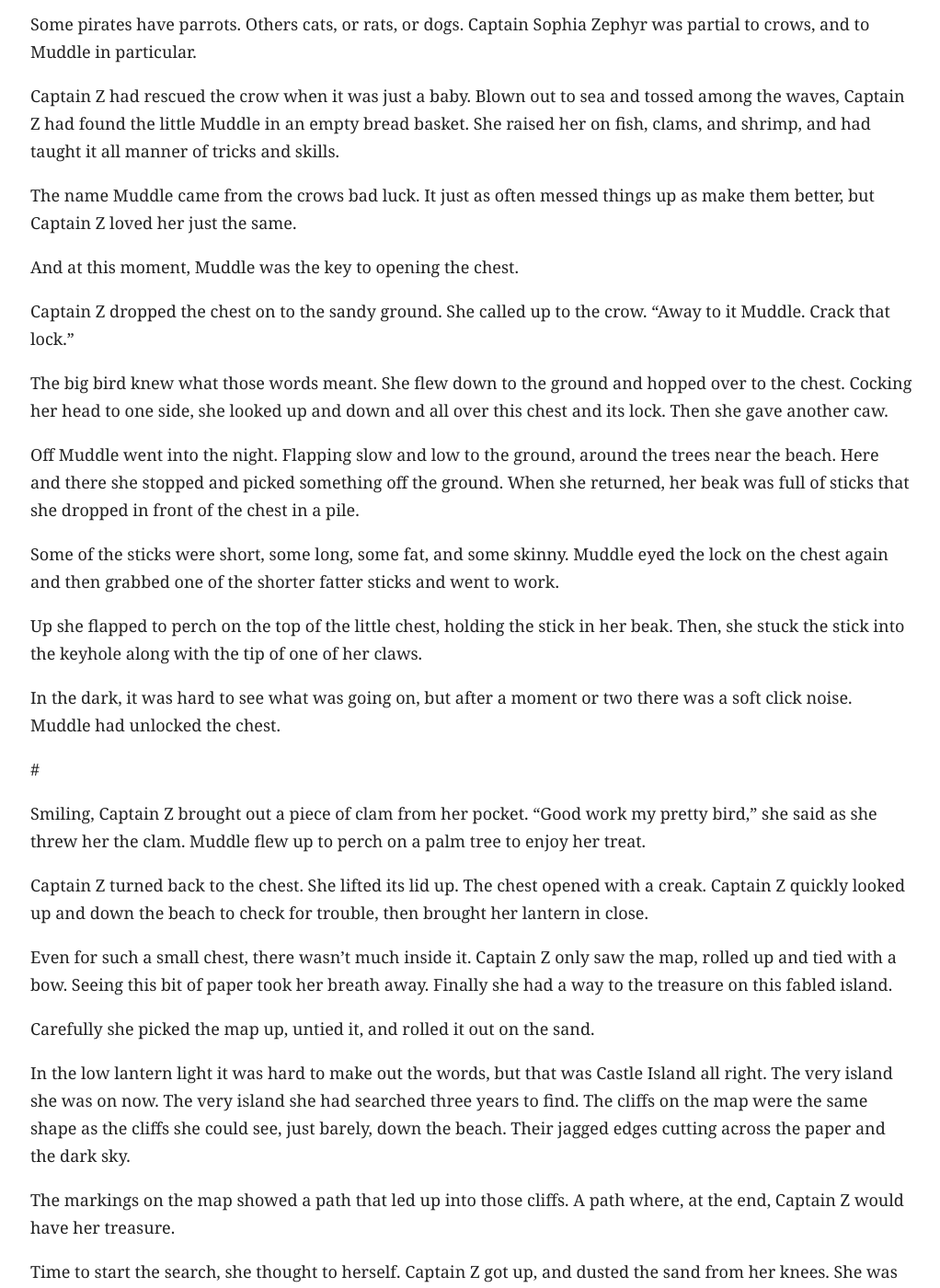
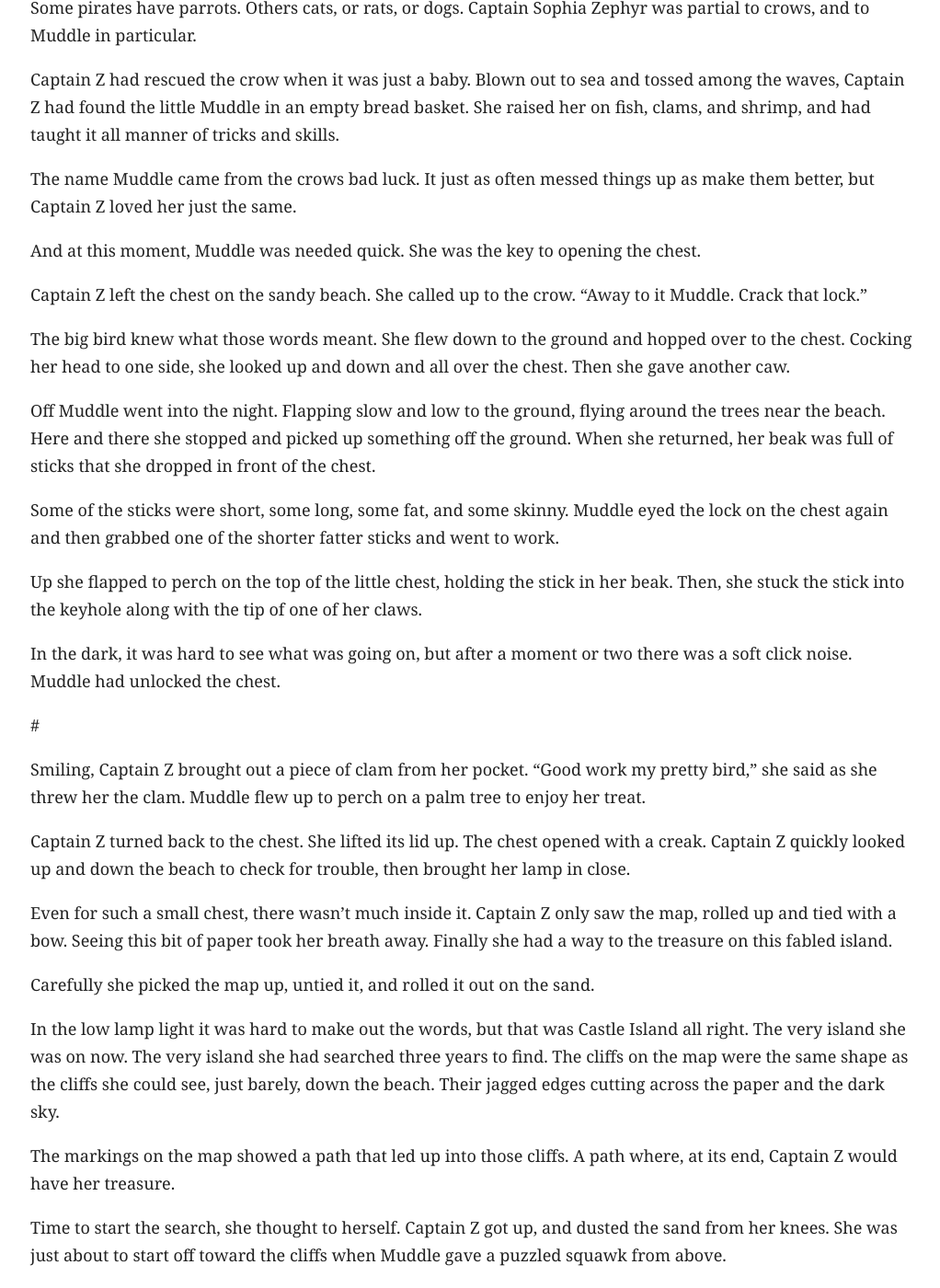
Before and after one commit to vlandham/captain_z, a Jekyll site: the page built from _posts/2014-08-11-captain_z.md, in a window 1280 px wide and 1400 px high, scrolled down 9815 px. Shown: the whole window at 92% size, without its empty margins (127-1149 px from the left). Built offline with Jekyll 4.4.1, drawn with Linux system fonts in a browser that asks for light colours; some web fonts are replaced; some of the changed text lies outside the part shown.

Commit message:
more edits

```diff
--- a/_posts/2014-08-11-captain_z.md
+++ b/_posts/2014-08-11-captain_z.md
@@ -230,13 +230,13 @@
 
 "Mayhap she came to steal your cuddly toys."
 
-That last remark came from Barnacle Bill. He got an elbow and a shush from Sally Snake Eye. Any talk of Captain Spears's stuffed animals always ended in nothing but shouting and kicking from Spears. His crew weren't supposed to know about his embarrassing collection, though it wasn't a secret to anyone.
+That last remark came from Barnacle Bill. He got an elbow and a shush from Sally Snake Eye. Talk of Captain Spears's stuffed animals always ended in nothing but shouting and kicking from Spears. His crew weren't supposed to know about his embarrassing collection, though it wasn't a secret to anyone.
 
-Everyone looked at Captain Spears. He was getting mad alright, but not because of the mention of his cuddly animals. He was thinking about Captain Zephyr, and his eye went from purple to a bright hot red.
+Everyone looked at Captain Spears. He was getting mad alright. Lucky for Bill though, not because of the mention of his cuddly animals. He was thinking about Captain Zephyr, and his eye went from purple to a bright hot red.
 
 _Sophia Zephyr was there to steal something, alright_, he thought. But it wasn't food, nor gold, nor his cuddly monkey. But what? The thought was almost in his head.
 
-"The map!" He cried, turning around with a twirl. He shot out like a bullet toward the map room. His scoundrel crew followed along at his heels to see if he was right.
+"The map!" He cried, turning around with a twirl. He shot out like a bullet toward the map room. His scoundrel crew followed along at his heels.
 
 #
 
@@ -248,19 +248,17 @@
 
 "She's grabbed the map, chest and all!"
 
-None of the pirates had thought of that as a possibility.
-
 "But Captain. It still be locked," Golden George said. He was most likely right, but no one would steal a chest without an idea of how to open it. Captain Spears knew that much.
 
 "Blast that Zephyr," Spears sputtered. "Let's get to rowing. We'll track her down on the island."
 
 "In the dark?" Asked Barnacle Bill, looking a bit sheepish and scared.
 
-"The dark matters not. What does matter is the map," Captain Spears replied. "Her with the map means none of the treasure for us, savvy?"
+"The dark matters not. What matters is the treasure," Captain Spears replied. "She has the map which means no treasure for us unless we get it back, savvy?"
 
-Captain Spears was thinking about the map, but he was also thinking of the other piece of paper in that stolen chest. That letter that he was certainly a fool to keep. A fool for reading it, but read it he had.
+Captain Spears was also thinking of the other piece of paper in that stolen chest. The message. He was certainly a fool to keep that letter. A fool to even open it up and read it. But read it he had.
 
-There was a chance she would never crack the code, leaving the plan unknown. Yes, there was that chance, but knowing that wily Captain Zephyr, it was a pretty small chance indeed.
+There was a chance she would never crack the code, leaving the plans a secret. Yes, there was that chance, but knowing that wily Captain Zephyr, it was a small chance indeed.
 
 Captain Spears needed that letter and the map before everything was ruined. He couldn't bear to think of the trouble he'd be in if it was found he let it all get stolen. Just the idea sent shivers down his back.
 
@@ -282,13 +280,13 @@
 
 The name Muddle came from the crows bad luck. It just as often messed things up as make them better, but Captain Z loved her just the same.
 
-And at this moment, Muddle was the key to opening the chest.
+And at this moment, Muddle was needed quick. She was the key to opening the chest.
 
-Captain Z dropped the chest on to the sandy ground. She called up to the crow. "Away to it Muddle. Crack that lock."
+Captain Z left the chest on the sandy beach. She called up to the crow. "Away to it Muddle. Crack that lock."
 
-The big bird knew what those words meant. She flew down to the ground and hopped over to the chest. Cocking her head to one side, she looked up and down and all over this chest and its lock. Then she gave another caw.
+The big bird knew what those words meant. She flew down to the ground and hopped over to the chest. Cocking her head to one side, she looked up and down and all over the chest. Then she gave another caw.
 
-Off Muddle went into the night. Flapping slow and low to the ground, around the trees near the beach. Here and there she stopped and picked something off the ground. When she returned, her beak was full of sticks that she dropped in front of the chest in a pile.
+Off Muddle went into the night. Flapping slow and low to the ground, flying around the trees near the beach. Here and there she stopped and picked up something off the ground. When she returned, her beak was full of sticks that she dropped in front of the chest.
 
 Some of the sticks were short, some long, some fat, and some skinny. Muddle eyed the lock on the chest again and then grabbed one of the shorter fatter sticks and went to work.
 
@@ -300,27 +298,27 @@
 
 Smiling, Captain Z brought out a piece of clam from her pocket. "Good work my pretty bird," she said as she threw her the clam. Muddle flew up to perch on a palm tree to enjoy her treat.
 
-Captain Z turned back to the chest. She lifted its lid up. The chest opened with a creak. Captain Z quickly looked up and down the beach to check for trouble, then brought her lantern in close.
+Captain Z turned back to the chest. She lifted its lid up. The chest opened with a creak. Captain Z quickly looked up and down the beach to check for trouble, then brought her lamp in close.
 
 Even for such a small chest, there wasn't much inside it. Captain Z only saw the map, rolled up and tied with a bow. Seeing this bit of paper took her breath away. Finally she had a way to the treasure on this fabled island.
 
 Carefully she picked the map up, untied it, and rolled it out on the sand.
 
-In the low lantern light it was hard to make out the words, but that was Castle Island all right. The very island she was on now. The very island she had searched three years to find. The cliffs on the map were the same shape as the cliffs she could see, just barely, down the beach. Their jagged edges cutting across the paper and the dark sky.
+In the low lamp light it was hard to make out the words, but that was Castle Island all right. The very island she was on now. The very island she had searched three years to find. The cliffs on the map were the same shape as the cliffs she could see, just barely, down the beach. Their jagged edges cutting across the paper and the dark sky.
 
-The markings on the map showed a path that led up into those cliffs. A path where, at the end, Captain Z would have her treasure.
+The markings on the map showed a path that led up into those cliffs. A path where, at its end, Captain Z would have her treasure.
 
 Time to start the search, she thought to herself. Captain Z got up, and dusted the sand from her knees. She was just about to start off toward the cliffs when Muddle gave a puzzled squawk from above.
 
 Captain Z looked up at Muddle, then back down at the chest. There was something else inside.
 
-Bringing the lantern in close again, she looked inside and pulled out a small yellow envelope with a piece of paper inside.
+Bringing the lamp in close again, she looked inside and pulled out a small yellow envelope with a piece of paper inside.
 
 She opened the envelope and unfolded the paper.
 
 On it, was written a whole jumbled mess of letters. Captain Z couldn't make heads or tails of it. Were these words? Did it say something? Where was the start? Where was the end?
 
-And why would such a mess of letters be so important to Captain Spears that he would want it locked up?
+Why would such a mess of letters be so important to Captain Spears that he would want it locked up?
 
 Such questions, that didn't concern the treasure on Castle Island were best held for another time. Captain Z folded the paper and put it back in the envelope. Then she put that envelope in a small pocket on the inside of her vest.
 
@@ -328,17 +326,17 @@
 
 #
 
-She blew out the flame in her lantern and headed up the beach toward the cliffs. Muddle followed, silently flying above.
+She blew out the flame of her lamp and headed up the beach toward the cliffs. Muddle followed, silently flying above.
 
 The other pirates might be close now, so she needed to make sure to keep hidden and stay in the dark.
 
-The cliffs loomed high above as she got closer. If you squinted, you could probably imagine why someone thought to name the place Castle Island. But to Captain Z, the cliffs looked more like the tallest fence in the world, covered with spikes and impossible to climb.
+The cliffs loomed high above as she got closer. If you squinted, you could probably imagine why someone thought to name the place Castle Island. But to Captain Z, the cliffs looked more like the tallest fence in the world, covered with spikes, and impossible to climb.
 
 And yet, there was a way up. There had to be. A hidden path through those sharp rocks. She just had to find it, and that is why she needed the map. For, at the end of that path was a treasure more wonderful then you could ever imagine.
 
 Well, at least that was what Captain Z hoped for, what she had heard, and what she had told herself.
 
-Truth be known, she didn't really know what was waiting at the end of that path to be found. In fact no one really knew the truth of the treasure of Castle Island.
+Truth be known, she didn't really know what was waiting at the end of that path to be found. In fact no one alive really knew the truth of the treasure of Castle Island.
 
 #
 
@@ -364,11 +362,11 @@
 
 _Well, it wouldn't be a very good hiding spot if I were able to find it so easily_, she thought.
 
-She ducked behind one of the many big rocks about, and lit her lantern again to take a closer look at the map.
+She ducked behind one of the many big rocks about, and lit her lamp again to take a closer look at the map.
 
 On the map, there was a little arrow that pointed at the base of the cliffs. Next to the arrow, three triangles were drawn. Under them were the words _Demon's Hand_.
 
-Captain Z looked up again and walked further away from the beach. The trees and bushes here kept her lantern hidden.
+Captain Z looked up again and walked further away from the beach. The trees and bushes here kept her lamp hidden.
 
 She walked along the rocky steep side of the cliffs. It was slow going.
 
```
Also changed, not shown: other parts of _posts/2014-08-11-captain_z.md (+2 -2 lines), backstory.md (+28 -0 lines), out/captain_z.md (+22 -24 lines), 1 other file.
